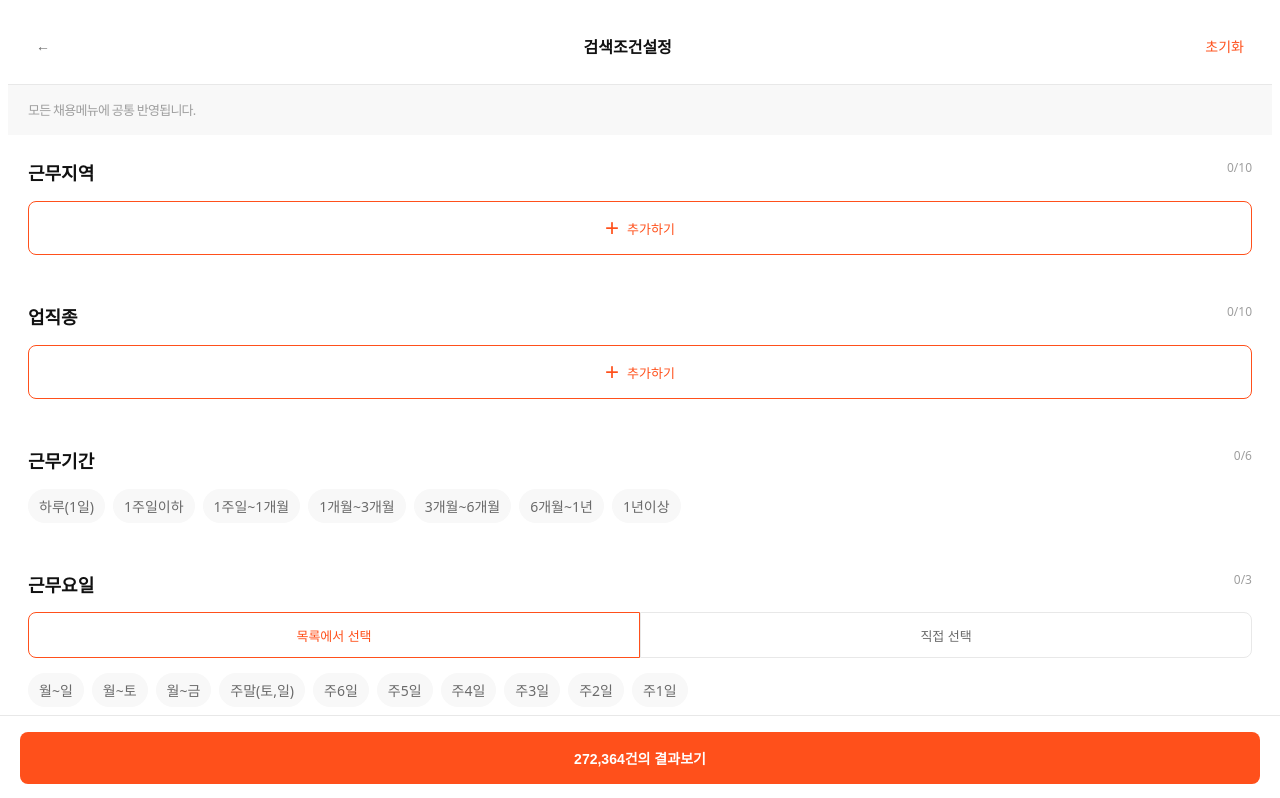
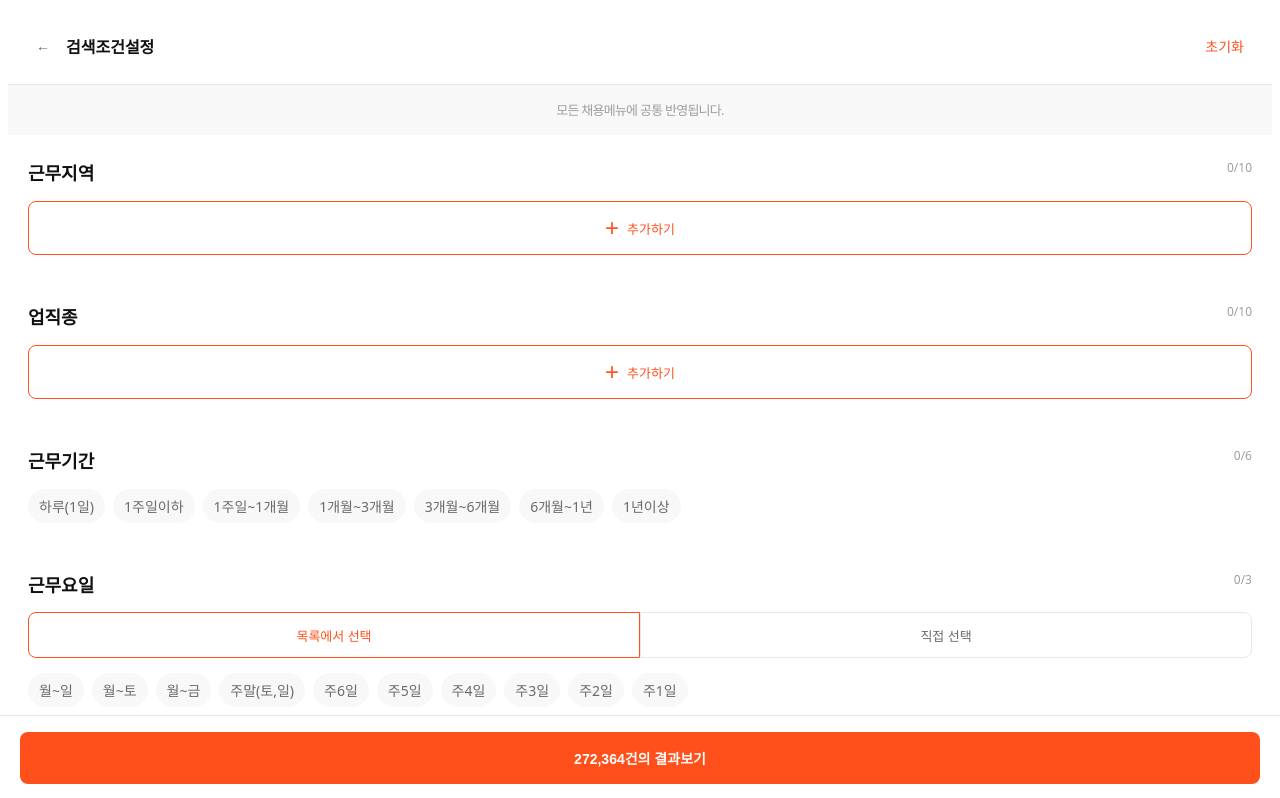
Before and after one commit to susmisc14/albamon-clone, a React (Vite) app: page / in a window 1280 px wide. Shown: the top 798 px of the page. Built offline with nearby package versions, Linux system fonts and the light colour scheme.

Commit message:
feat(header): 레이아웃을 원본 규격으로 정렬
- 좌측 화살표+제목 그룹 정렬
- 설명 중앙 배치
- 배경/패딩/경계 통일

```diff
--- a/src/pages/DetailConditions/DetailConditionsPage.tsx
+++ b/src/pages/DetailConditions/DetailConditionsPage.tsx
@@ -15,6 +15,7 @@ export function DetailConditionsPage(): React.JSX.Element {
             padding: "20px",
           }}
         >
+          <div style={{ display: "flex", alignItems: "center", gap: "8px" }}>
             <button
               style={{
                 background: "none",
@@ -38,6 +39,7 @@ export function DetailConditionsPage(): React.JSX.Element {
             >
               검색조건설정
             </h1>
+          </div>
           <button
             style={{
               background: "none",
@@ -64,6 +66,7 @@ export function DetailConditionsPage(): React.JSX.Element {
           backgroundColor: "#f8f8f8",
           lineHeight: "1.4",
           letterSpacing: "-0.75px",
+          textAlign: "center",
         }}
       >
         모든 채용메뉴에 공통 반영됩니다.
```
Lines whose indentation alone changed are shown as unchanged.
